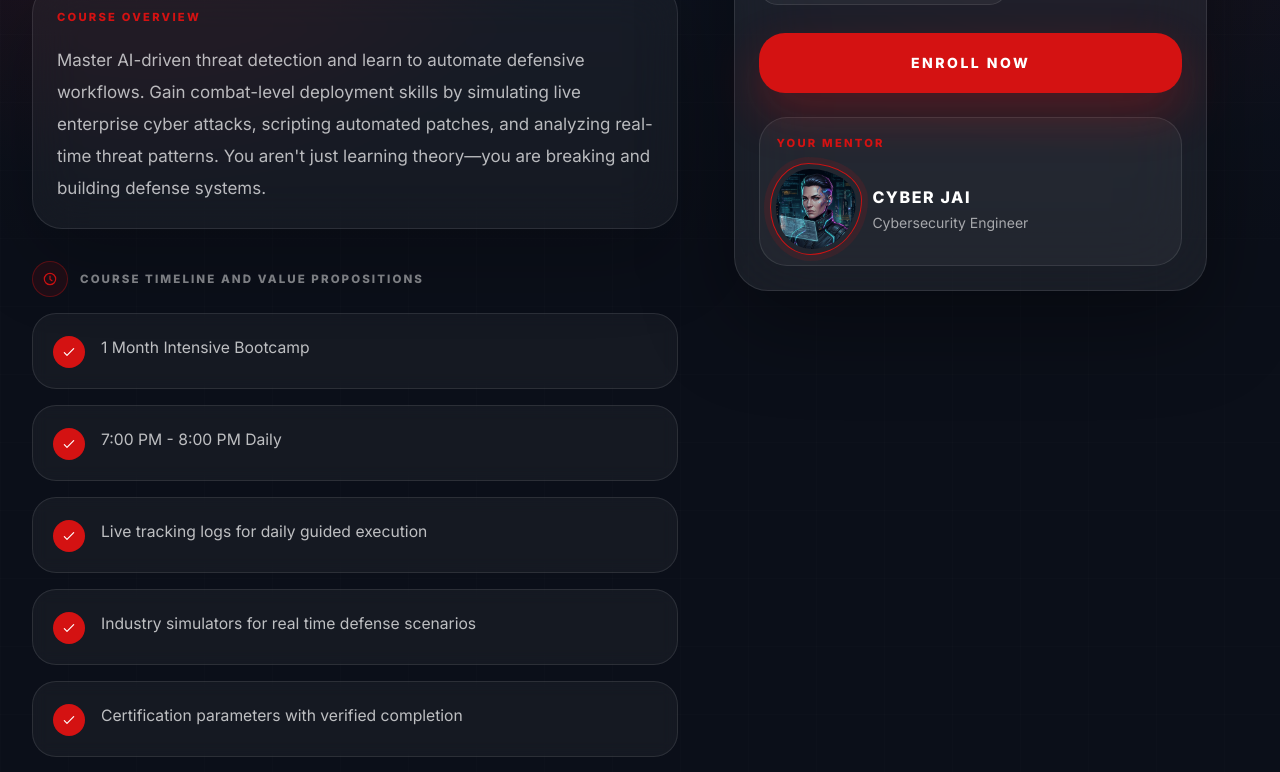
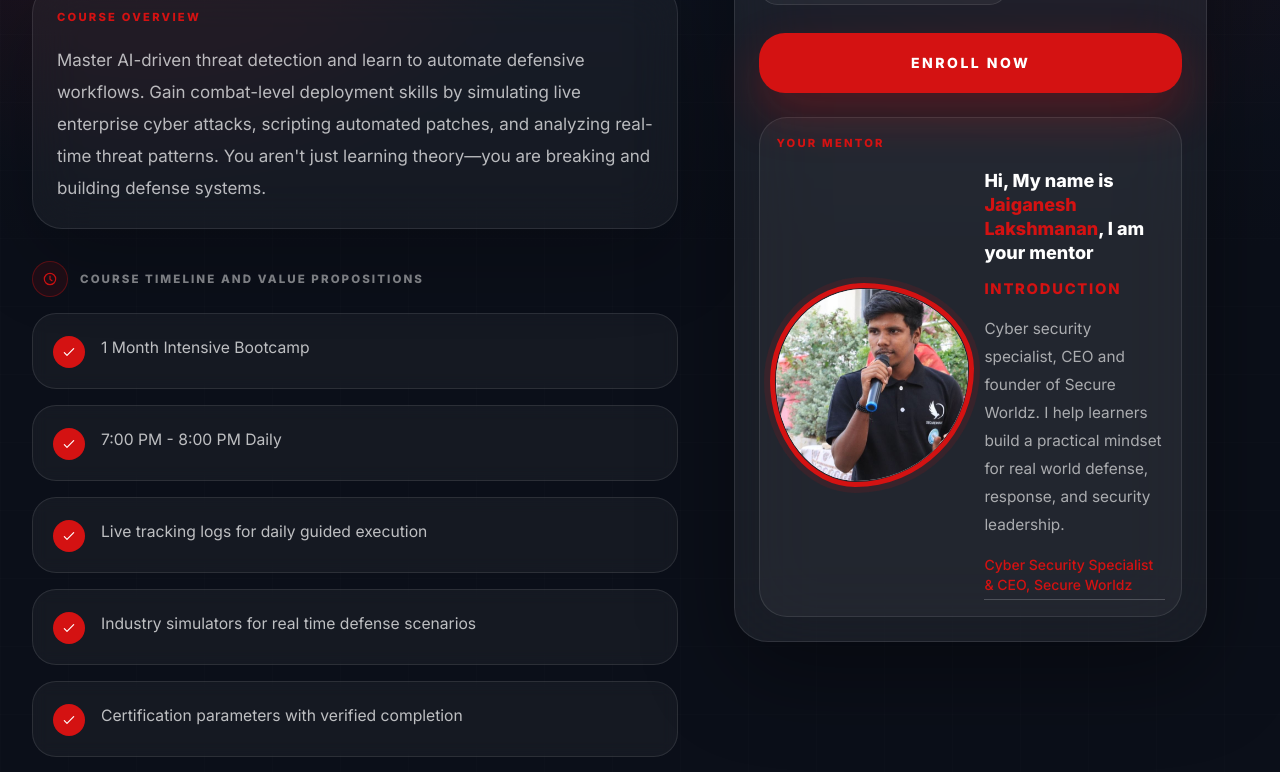
Before and after one commit to Secure-Worldz-Official/swa, a React (Vite) app: page /courses/cybersecurity-with-ai in a window 1280 px wide. Shown: the part 578-1350 px from the top of the page. Built offline with nearby package versions, Linux system fonts and the light colour scheme.

Commit message:
mentor2 change

```diff
--- a/src/pages/CourseDetailPage.jsx
+++ b/src/pages/CourseDetailPage.jsx
@@ -2,7 +2,7 @@ import { Link, Navigate, useParams } from 'react-router-dom';
 import { CheckIcon, ClockIcon } from '../components/Icons';
 import SiteNavbar from '../components/SiteNavbar';
 import { courseMap } from '../data/courses';
-import mentorPlaceholder from '../assets/mentor_placeholder.png';
+import mentorPhoto from '../assets/mentor_photo.jpg';
 
 function ChecklistItem({ text }) {
   return (
@@ -148,23 +148,34 @@ export default function CourseDetailPage() {
                 <p className="text-[0.7rem] font-black uppercase tracking-[0.2em] text-cyber-red">
                   Your Mentor
                 </p>
-                <div className="mt-4 flex items-center gap-4">
-                  <div className="relative shrink-0">
-                    <div className="absolute inset-0 -m-1.5 rounded-[42%_58%_56%_44%/48%_40%_60%_52%] border border-cyber-red/95 shadow-[0_0_0_6px_rgba(212,18,18,0.12)]" />
-                    <div className="relative h-20 w-20 overflow-hidden rounded-[42%_58%_56%_44%/48%_40%_60%_52%] bg-black/30">
+                <div className="mt-4 grid gap-4 lg:grid-cols-[0.95fr_1.05fr] lg:items-center">
+                  <div className="relative mx-auto h-44 w-44 shrink-0 sm:h-48 sm:w-48 lg:mx-0">
+                    <div className="absolute inset-0 -m-1.5 rounded-[46%_54%_58%_42%/48%_42%_58%_52%] border-[5px] border-cyber-red shadow-[0_0_0_6px_rgba(212,18,18,0.12)]" />
+                    <div className="relative h-full w-full overflow-hidden rounded-[46%_54%_58%_42%/48%_42%_58%_52%] bg-[#f5f5f5]">
                       <img
-                        src={mentorPlaceholder}
-                        alt="Cyber Jai"
-                        className="h-full w-full object-cover object-center"
+                        src={mentorPhoto}
+                        alt="Jaiganesh Lakshmanan"
+                        className="h-full w-full object-cover object-top"
                       />
                     </div>
                   </div>
-                  <div className="min-w-0">
-                    <p className="text-base font-black uppercase tracking-[0.1em] text-white">
-                      Cyber Jai
+
+                  <div className="min-w-0 space-y-3">
+                    <p className="text-base font-black leading-6 text-white sm:text-lg">
+                      Hi, My name is{' '}
+                      <span className="text-cyber-red">Jaiganesh Lakshmanan</span>, I
+                      am your mentor
                     </p>
-                    <p className="mt-1 text-sm text-white/60">
-                      Cybersecurity Engineer
+                    <p className="text-[0.92rem] font-black uppercase tracking-[0.12em] text-cyber-red">
+                      Introduction
+                    </p>
+                    <p className="text-sm leading-7 text-white/62 sm:text-[0.96rem]">
+                      Cyber security specialist, CEO and founder of Secure Worldz.
+                      I help learners build a practical mindset for real world
+                      defense, response, and security leadership.
+                    </p>
+                    <p className="inline-flex border-b border-white/20 pb-1 text-sm font-medium text-cyber-red">
+                      Cyber Security Specialist & CEO, Secure Worldz
                     </p>
                   </div>
                 </div>
```
